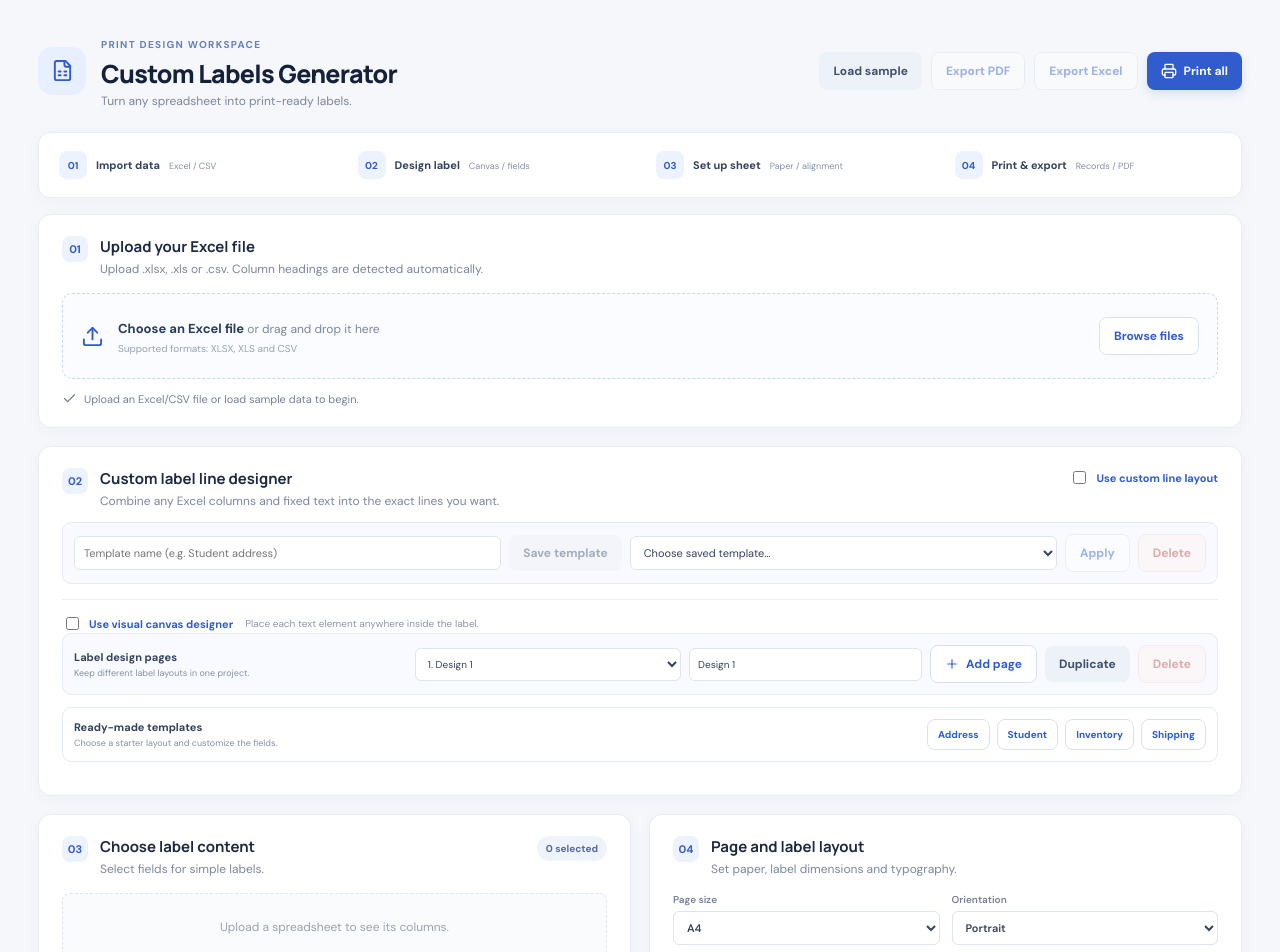
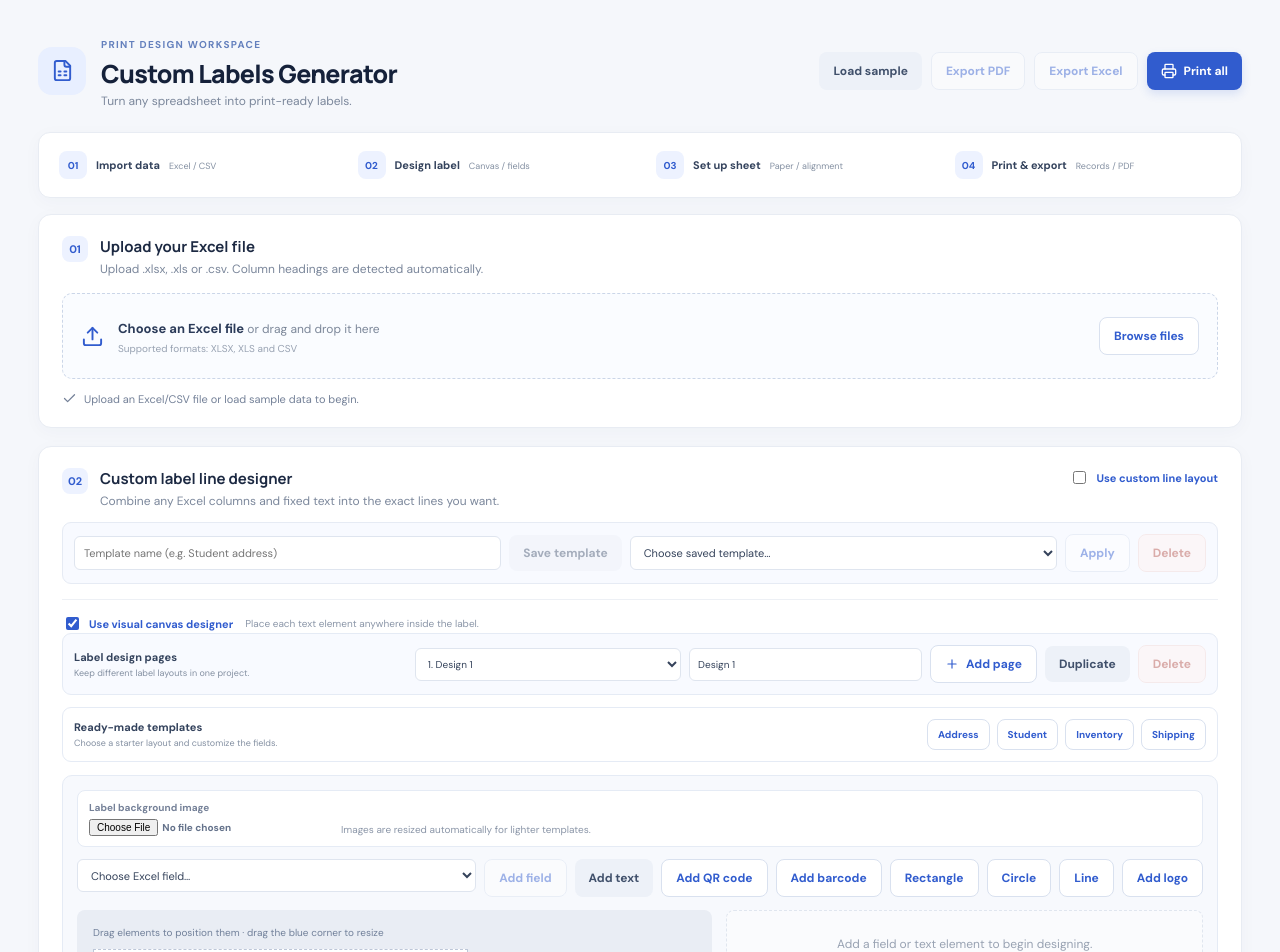
Before and after one commit to akash0222/label-generator, a React (Vite) app: page / in a window 1280 px wide. Shown: the top 952 px of the page. Built offline with nearby package versions, Linux system fonts and the light colour scheme.

Commit message:
Fix saved design restoration, templates and label validation

```diff
--- a/src/App.jsx
+++ b/src/App.jsx
@@ -76,16 +76,68 @@ function BarcodeVisual({ value, format = 'CODE128', foreground = '#111111', back
   </div>;
 }
 
+function readInitialProjectState() {
+  const fallbackPage = { id: 'design-1', name: 'Design 1', visualElements: [], labelBackground: '', settings: defaults, visualLayout: true };
+  const numberOr = (value, fallback) => Number.isFinite(Number(value)) ? Number(value) : fallback;
+  let pages = [];
+  let templates = [];
+  let storedSettings = {};
+  let activeId = '';
+  try {
+    const parsedPages = JSON.parse(localStorage.getItem('label-generator-design-pages-v1') || 'null');
+    if (Array.isArray(parsedPages)) {
+      pages = parsedPages.filter(page => page && typeof page === 'object').map((page, index) => ({
+        ...page,
+        id: String(page.id || 'design-' + (index + 1)),
+        name: String(page.name || 'Design ' + (index + 1)),
+        visualElements: Array.isArray(page.visualElements) ? page.visualElements.filter(Boolean).map((element, elementIndex) => ({
+          ...element,
+          id: String(element.id || 'design-element-' + index + '-' + elementIndex),
+          type: String(element.type || 'text'),
+          text: String(element.text ?? ''),
+          x: numberOr(element.x, 3),
+          y: numberOr(element.y, 3),
+          width: Math.max(1, numberOr(element.width, 20)),
+          height: Math.max(1, numberOr(element.height, 6))
+        })) : [],
+        labelBackground: typeof page.labelBackground === 'string' ? page.labelBackground : '',
+        settings: { ...defaults, ...(page.settings && typeof page.settings === 'object' ? page.settings : {}) },
+        visualLayout: page.visualLayout == null ? Boolean(page.visualElements?.length) : Boolean(page.visualLayout)
+      }));
+    }
+    const parsedTemplates = JSON.parse(localStorage.getItem('label-generator-templates-v1') || '[]');
+    if (Array.isArray(parsedTemplates)) templates = parsedTemplates.filter(item => item && typeof item === 'object' && item.id && item.name);
+    const parsedSettings = JSON.parse(localStorage.getItem('label-generator-settings-v1') || '{}');
+    if (parsedSettings && typeof parsedSettings === 'object' && !Array.isArray(parsedSettings)) storedSettings = parsedSettings;
+    activeId = localStorage.getItem('label-generator-active-design-page-v1') || '';
+  } catch {
+    // Browser storage can be blocked, malformed, or unavailable.
+  }
+  if (!pages.length) pages = [fallbackPage];
+  const activePage = pages.find(page => page.id === activeId) || pages[0];
+  return {
+    pages,
+    activePage,
+    templates,
+    settings: { ...defaults, ...(activePage.settings || storedSettings) },
+    visualElements: activePage.visualElements || [],
+    labelBackground: activePage.labelBackground || '',
+    visualLayout: Boolean(activePage.visualLayout),
+    activeDesignPageId: activePage.id,
+    designPageName: activePage.name || 'Design 1'
+  };
+}
+
 export default function App() {
+  const initialProjectRef = useRef(null);
+  if (!initialProjectRef.current) initialProjectRef.current = readInitialProjectState();
+  const initialProject = initialProjectRef.current;
   const [records, setRecords] = useState([]);
   const [headers, setHeaders] = useState([]);
   const [fields, setFields] = useState([]);
   const [lines, setLines] = useState([]);
   const [customLayout, setCustomLayout] = useState(false);
-  const [settings, setSettings] = useState(() => {
-    try { return { ...defaults, ...(JSON.parse(localStorage.getItem('label-generator-settings-v1')) || {}) }; }
-    catch { return defaults; }
-  });
+  const [settings, setSettings] = useState(() => initialProject.settings);
   const [fileName, setFileName] = useState('');
   const [status, setStatus] = useState({ type: 'info', text: 'Upload an Excel/CSV file or load sample data to begin.' });
   const [showAll, setShowAll] = useState(false);
@@ -97,25 +149,18 @@ export default function App() {
   const [printSelectionOnly, setPrintSelectionOnly] = useState(false);
   const [printTestMode, setPrintTestMode] = useState(false);
   const [templateName, setTemplateName] = useState('');
-  const [savedTemplates, setSavedTemplates] = useState(() => {
-    try { return JSON.parse(localStorage.getItem('label-generator-templates-v1')) || []; }
-    catch { return []; }
-  });
+  const [savedTemplates, setSavedTemplates] = useState(() => initialProject.templates);
   const [selectedTemplateId, setSelectedTemplateId] = useState('');
   const [draggingLine, setDraggingLine] = useState(null);
-  const [visualLayout, setVisualLayout] = useState(false);
-  const [visualElements, setVisualElements] = useState([]);
-  const [selectedVisualId, setSelectedVisualId] = useState('');
+  const [visualLayout, setVisualLayout] = useState(() => initialProject.visualLayout);
+  const [visualElements, setVisualElements] = useState(() => initialProject.visualElements);
+  const [selectedVisualId, setSelectedVisualId] = useState(() => initialProject.visualElements[0]?.id || '');
   const [visualDrag, setVisualDrag] = useState(null);
   const [newVisualField, setNewVisualField] = useState('');
-  const [labelBackground, setLabelBackground] = useState('');
-  const [designPages, setDesignPages] = useState(() => {
-    try { return JSON.parse(localStorage.getItem('label-generator-design-pages-v1')) || [{ id:'design-1', name:'Design 1', visualElements:[], labelBackground:'', settings:defaults, visualLayout:true }]; }
-    catch { return [{ id:'design-1', name:'Design 1', visualElements:[], labelBackground:'', settings:defaults, visualLayout:true }]; }
-  });
-  const [activeDesignPageId, setActiveDesignPageId] = useState('design-1');
-  const [designPageName, setDesignPageName] = useState('Design 1');
-  const skipDesignSyncRef = useRef(false);
+  const [labelBackground, setLabelBackground] = useState(() => initialProject.labelBackground);
+  const [designPages, setDesignPages] = useState(() => initialProject.pages);
+  const [activeDesignPageId, setActiveDesignPageId] = useState(() => initialProject.activeDesignPageId);
+  const [designPageName, setDesignPageName] = useState(() => initialProject.designPageName);
   const backgroundInputRef = useRef(null);
   const logoInputRef = useRef(null);
   const fileRef = useRef(null);
@@ -157,6 +202,14 @@ export default function App() {
     return { valid, fits: fitsWidth && fitsHeight, pageWidth, pageHeight, printableWidth, printableHeight, gridWidth, gridHeight, gridStartX, gridStartY, printMarginTop, printMarginSide, printOffsetX, printOffsetY, fitsWidth, fitsHeight };
   }, [settings]);
   const previewRecords = records.slice(0, showAll ? 48 : 8);
+  const hasLabelContent = visualLayout
+    ? Boolean(labelBackground) || visualElements.some(element =>
+      ['rectangle', 'circle', 'line'].includes(element.type)
+      || (element.type === 'logo' && Boolean(element.imageSrc))
+      || Boolean(String(element.text ?? '').trim()))
+    : customLayout
+      ? lines.some(line => String(line.text ?? '').trim())
+      : enabledFields.length > 0;
   const setSetting = (key, value) => setSettings(old => ({ ...old, [key]: value }));
   const selectedRecords = useMemo(() => records.filter((_, index) => selectedIndexes.includes(index)), [records, selectedIndexes]);
   const printSource = printSelectionOnly ? selectedRecords : records;
@@ -181,10 +234,14 @@ export default function App() {
   }, [savedTemplates]);
 
   useEffect(() => {
-    try { localStorage.setItem('label-generator-design-pages-v1', JSON.stringify(designPages)); } catch { /* Large image-based designs may exceed browser storage. Save a named template to keep a copy. */ }
-  }, [designPages]);
+    try {
+      localStorage.setItem('label-generator-design-pages-v1', JSON.stringify(designPages));
+      localStorage.setItem('label-generator-active-design-page-v1', activeDesignPageId);
+    } catch {
+      setStatus(old => ({ type: 'warning', text: 'This design could not be saved to browser storage. Export or save a template before closing the tab.' }));
+    }
+  }, [designPages, activeDesignPageId]);
   useEffect(() => {
-    if (skipDesignSyncRef.current) { skipDesignSyncRef.current = false; return; }
     setDesignPages(old => old.map(page => page.id === activeDesignPageId
       ? { ...page, name: designPageName, visualElements, labelBackground, settings, visualLayout }
       : page));
@@ -224,9 +281,6 @@ export default function App() {
     if (!data.length) throw new Error('No data rows found below the detected header row in "' + sheetName + '".');
 
     setRecords(data);
-    setVisualLayout(false);
-    setVisualElements([]);
-    setSelectedVisualId('');
     setHeaders(columnNames);
     setFileName(sourceName);
     setSelectedSheet(sheetName);
@@ -307,13 +361,15 @@ export default function App() {
   function toggleField(id) { setFields(old => old.map(field => field.id === id ? { ...field, enabled: !field.enabled } : field)); }
   function getLabelLines(record) {
     if (visualLayout) {
-      return visualElements.map(element => ({
-        id: element.id,
-        text: renderLine(element.text, record),
-        bold: element.bold,
-        fontSize: Number(element.fontSize) || Number(settings.fontSize),
-        align: element.align || 'left'
-      })).filter(line => line.text);
+      return visualElements
+        .filter(element => ['text', 'qr', 'barcode'].includes(element.type))
+        .map(element => ({
+          id: element.id,
+          text: renderLine(element.text || '', record),
+          bold: Boolean(element.bold),
+          fontSize: Number(element.fontSize) || Number(settings.fontSize),
+          align: element.align || 'left'
+        })).filter(line => line.text);
     }
     return customLayout
       ? lines.map(line => ({ id: line.id, text: renderLine(line.text, record), bold: line.bold })).filter(line => line.text)
@@ -447,7 +503,7 @@ export default function App() {
     const pages = saveCurrentDesignPage();
     const target = pages.find(page => page.id === id);
     if (!target) return;
-    setDesignPages(pages); skipDesignSyncRef.current = true;
+    setDesignPages(pages);
     setActiveDesignPageId(id); setDesignPageName(target.name);
     setVisualElements(target.visualElements || []); setLabelBackground(target.labelBackground || '');
     setSettings({ ...defaults, ...(target.settings || {}) }); setVisualLayout(Boolean(target.visualLayout));
@@ -456,7 +512,7 @@ export default function App() {
   function addDesignPage() {
     const pages = saveCurrentDesignPage(), id = 'design-' + Date.now();
     const page = { id, name:'Design ' + (pages.length+1), visualElements:[], labelBackground:'', settings:{...settings}, visualLayout:true };
-    setDesignPages([...pages,page]); skipDesignSyncRef.current = true;
+    setDesignPages([...pages,page]);
     setActiveDesignPageId(id); setDesignPageName(page.name);
     setVisualElements([]); setLabelBackground(''); setVisualLayout(true); setSelectedVisualId('');
     setStatus({type:'success',text:'New design page created.'});
@@ -465,18 +521,18 @@ export default function App() {
     const pages=saveCurrentDesignPage(), current=pages.find(page=>page.id===activeDesignPageId);
     if(!current) return;
     const id='design-'+Date.now();
-    const copy={...current,id,name:current.name+' copy',visualElements:current.visualElements.map((element,index)=>({...element,id:id+'-el-'+index}))};
-    setDesignPages([...pages,copy]); skipDesignSyncRef.current=true;
+    const copy={...current,id,name:current.name+' copy',visualElements:(current.visualElements || []).map((element,index)=>({...element,id:id+'-el-'+index}))};
+    setDesignPages([...pages,copy]);
     setActiveDesignPageId(id); setDesignPageName(copy.name); setVisualElements(copy.visualElements);
     setLabelBackground(copy.labelBackground||''); setSettings({...defaults,...(copy.settings||{})});
-    setVisualLayout(true); setSelectedVisualId(copy.visualElements[0]?.id||'');
+    setVisualLayout(Boolean(copy.visualLayout)); setSelectedVisualId(copy.visualElements[0]?.id||'');
     setStatus({type:'success',text:'Design page duplicated.'});
   }
   function deleteDesignPage() {
     if(designPages.length<=1) return setStatus({type:'error',text:'At least one design page must remain.'});
     const pages=saveCurrentDesignPage(), index=pages.findIndex(page=>page.id===activeDesignPageId);
     const remaining=pages.filter(page=>page.id!==activeDesignPageId), target=remaining[Math.max(0,index-1)]||remaining[0];
-    setDesignPages(remaining); skipDesignSyncRef.current=true;
+    setDesignPages(remaining);
     setActiveDesignPageId(target.id); setDesignPageName(target.name); setVisualElements(target.visualElements||[]);
     setLabelBackground(target.labelBackground||''); setSettings({...defaults,...(target.settings||{})});
     setVisualLayout(Boolean(target.visualLayout)); setSelectedVisualId(target.visualElements?.[0]?.id||'');
@@ -553,7 +609,7 @@ export default function App() {
   }
   function validateForOutput(source) {
     if (!source.length) { setStatus({ type: 'error', text: 'No records are selected for this action.' }); return false; }
-    if (visualLayout ? !visualElements.some(element => element.text.trim()) : customLayout ? !lines.some(line => line.text.trim()) : !enabledFields.length) { setStatus({ type: 'error', text: 'Add at least one visual element, select a field, or enter a label line.' }); return false; }
+    if (!hasLabelContent) { setStatus({ type: 'error', text: 'Add at least one visual element, select a field, or enter a label line.' }); return false; }
     if (!pageMetrics.valid) { setStatus({ type: 'error', text: 'Enter valid positive page and label dimensions, and non-negative gaps.' }); return false; }
     if (!pageMetrics.fits) { setStatus({ type: 'error', text: 'The label grid (' + pageMetrics.gridWidth.toFixed(1) + ' × ' + pageMetrics.gridHeight.toFixed(1) + ' mm) exceeds the printable area (' + pageMetrics.printableWidth.toFixed(1) + ' × ' + pageMetrics.printableHeight.toFixed(1) + ' mm). Reduce the label size, rows, columns or gaps before printing.' }); return false; }
     return true;
@@ -701,8 +757,9 @@ export default function App() {
               doc.setFontSize(size);
               doc.setTextColor(hexColor(element.color));
               const lineHeightForElement = size * 0.3528 * 1.2;
+              const maxLines = Math.max(1, Math.floor(Math.max(0, eh - 0.8) / lineHeightForElement));
               let baseline = ey + size * 0.3528 + 0.4;
-              linesWrapped.forEach(part => { doc.text(part, textX, baseline, { align }); baseline += lineHeightForElement; });
+              linesWrapped.slice(0, maxLines).forEach(part => { doc.text(part, textX, baseline, { align }); baseline += lineHeightForElement; });
             }
           }
         } else {
@@ -749,7 +806,7 @@ export default function App() {
     if (!template) { setStatus({ type: 'error', text: 'Choose a saved template first.' }); return; }
     if (!headers.length) { setStatus({ type: 'error', text: 'Upload a spreadsheet before applying a template.' }); return; }
     const mappedFields = headers.map((heading, index) => {
-      const saved = template.fields.find(field => norm(field.label) === norm(heading));
+      const saved = (template.fields || []).find(field => norm(field.label) === norm(heading));
       return { id: 'f' + index, label: heading, enabled: saved?.enabled ?? false, bold: saved?.bold ?? false, prefix: saved?.prefix ?? '', suffix: saved?.suffix ?? '' };
     });
     setFields(mappedFields);
@@ -761,15 +818,15 @@ export default function App() {
     setLabelBackground(template.labelBackground || '');
     if(template.designPages?.length){
       const active=template.designPages.find(page=>page.id===template.activeDesignPageId)||template.designPages[0];
-      setDesignPages(template.designPages);skipDesignSyncRef.current=true;
+      setDesignPages(template.designPages);
       setActiveDesignPageId(active.id);setDesignPageName(active.name||'Design 1');
       setVisualElements(active.visualElements||[]);setLabelBackground(active.labelBackground||'');
-      setSettings({...defaults,...(active.settings||template.settings)});setVisualLayout(Boolean(active.visualLayout));
+      setSettings({...defaults,...(active.settings || template.settings || {})});setVisualLayout(Boolean(active.visualLayout));
     } else {
       setDesignPages([{id:'design-1',name:'Design 1',visualElements:template.visualElements||[],labelBackground:template.labelBackground||'',settings:{...defaults,...template.settings},visualLayout:Boolean(template.visualLayout)}]);
       setActiveDesignPageId('design-1');setDesignPageName('Design 1');
     }
-    setSettings({ ...defaults, ...template.settings });
+    if (!template.designPages?.length) setSettings({ ...defaults, ...(template.settings || {}) });
     setTemplateName(template.name);
     setStatus({ type: 'success', text: 'Template "' + template.name + '" applied.' });
   }
@@ -881,7 +938,7 @@ export default function App() {
             {!visualElements.length ? <div className="empty">Add a field or text element to begin designing.</div> : <>
               <label>Element
                 <select value={selectedVisualId} onChange={e => setSelectedVisualId(e.target.value)}>
-                  {visualElements.map((element, index) => <option key={element.id} value={element.id}>Element {index + 1}: {element.text.slice(0, 24)}</option>)}
+                  {visualElements.map((element, index) => <option key={element.id} value={element.id}>Element {index + 1}: {String(element.text ?? '').slice(0, 24) || element.type}</option>)}
                 </select>
               </label>
               {(() => {
@@ -919,8 +976,7 @@ export default function App() {
                     <label>Font size (pt)<input type="number" min="5" max="36" value={element.fontSize} onChange={e => updateVisualElement(element.id, { fontSize: Math.max(5, Math.min(36, Number(e.target.value))) })}/></label>
                     <label>Alignment<select value={element.align} onChange={e => updateVisualElement(element.id, { align: e.target.value })}><option value="left">Left</option><option value="center">Center</option><option value="right">Right</option></select></label>
                   </div>
-                  <label className="bold-toggle visual-bold"><input type="checkbox" checked={element.bold} onChange={e => updateVisualElement(element.id, { bold: e.target.checked })}/> Bold text</label>
-                  {element.type === 'text' && <label className="bold-toggle visual-bold"><input type="checkbox" checked={element.bold} onChange={e => updateVisualElement(element.id, { bold: e.target.checked })}/> Bold text</label>}
+                  {element.type === 'text' && <label className="bold-toggle visual-bold"><input type="checkbox" checked={Boolean(element.bold)} onChange={e => updateVisualElement(element.id, { bold: e.target.checked })}/> Bold text</label>}
                   <button className="button danger-button" onClick={() => removeVisualElement(element.id)}><Trash2 size={14}/> Remove element</button>
                 </>;
               })()}
@@ -987,7 +1043,7 @@ export default function App() {
     </section>
 
     <section id="label-preview" className="panel preview-panel"><div className="section-title"><span className="step">06</span><div><h2>Live label preview</h2><p>Preview updates as you change content and layout, including visual element positions.</p></div><span className="live-tag"><Eye size={14}/> LIVE PREVIEW</span><button className="button outline print-button" onClick={() => exportPdf('all')}><FileSpreadsheet size={15}/> PDF</button><button className="button primary print-button" onClick={() => printLabels('all')}><Printer size={15}/> Print all</button></div>
-      {!records.length ? <div className="empty">Your labels will appear here after you upload a file.</div> : customLayout && !lines.some(line => line.text.trim()) ? <div className="empty">Add at least one custom line to preview.</div> : <><div className="preview-sheet"><div className="preview-grid">{previewRecords.map((record, index) => <React.Fragment key={index}>{renderLabel(record)}</React.Fragment>)}</div></div><div className="preview-footer">Showing {previewRecords.length} of {records.length} labels{records.length > 8 && <button className="text-button" onClick={() => setShowAll(value => !value)}>{showAll ? 'Show fewer' : 'Show more'}</button>}</div></>}
+      {!records.length ? <div className="empty">Your labels will appear here after you upload a file.</div> : !hasLabelContent ? <div className="empty">Add at least one field, text element, shape or image to preview.</div> : <><div className="preview-sheet"><div className="preview-grid">{previewRecords.map((record, index) => <React.Fragment key={index}>{renderLabel(record)}</React.Fragment>)}</div></div><div className="preview-footer">Showing {previewRecords.length} of {records.length} labels{records.length > 8 && <button className="text-button" onClick={() => setShowAll(value => !value)}>{showAll ? 'Show fewer' : 'Show more'}</button>}</div></>}
     </section>
 
     <footer>Custom Labels Generator · Excel-powered label printing</footer>
```
